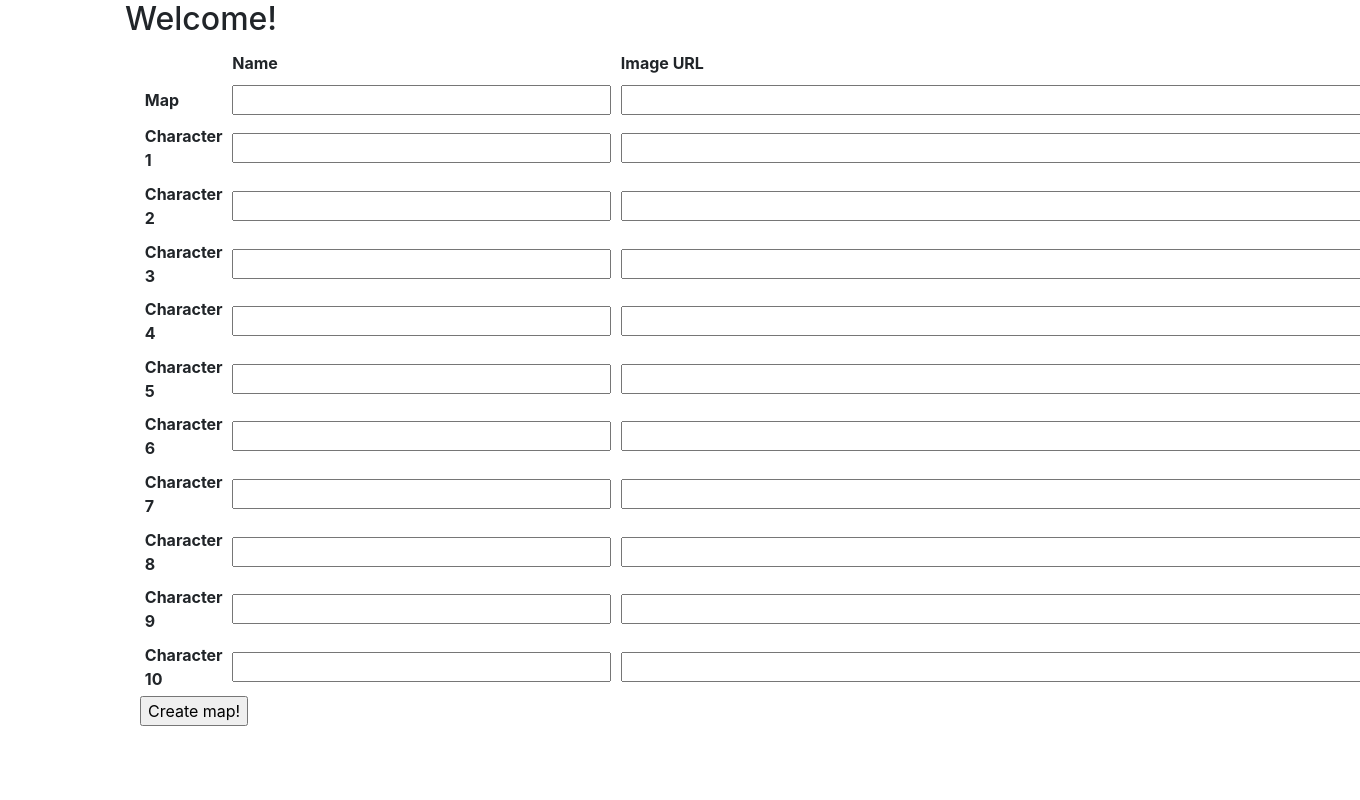
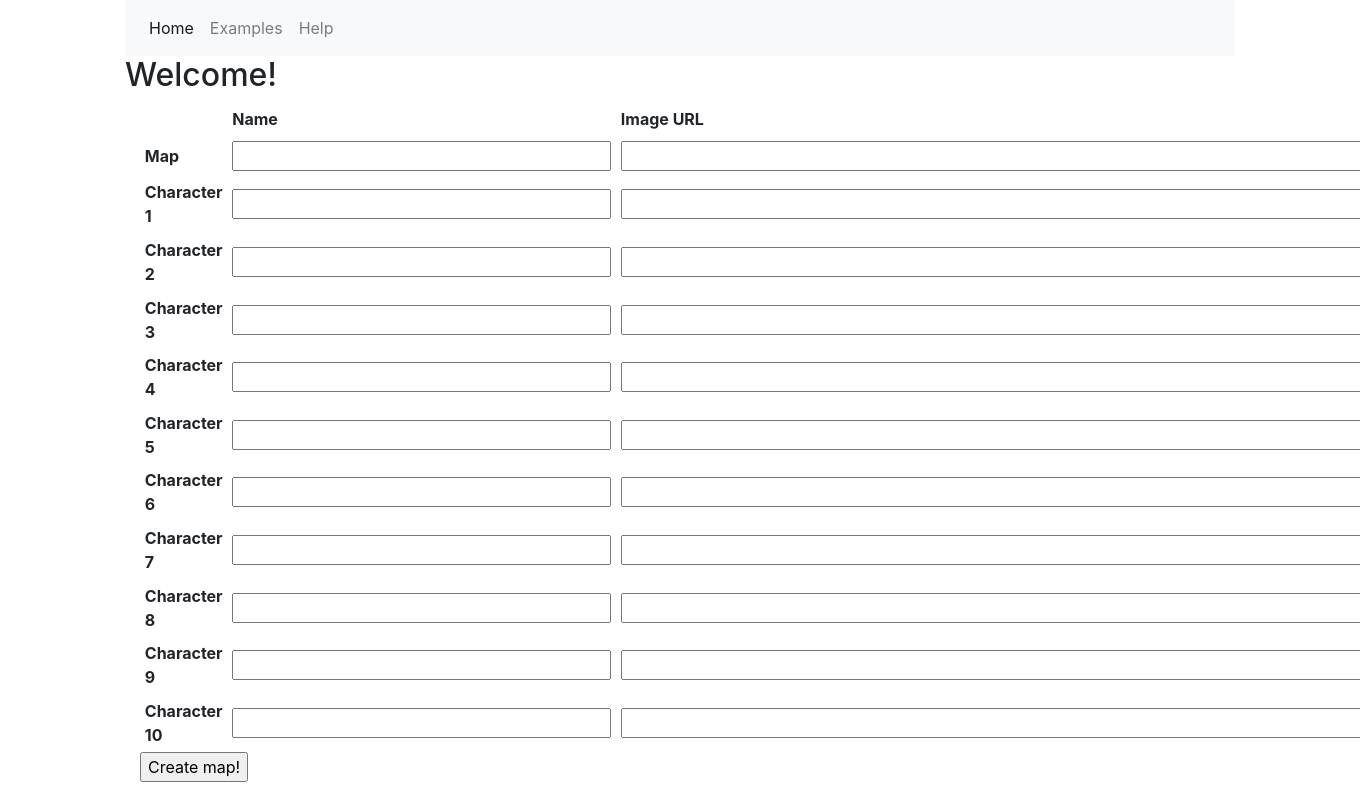
Before and after one commit to alvaropp/interactive-fantasy-map, a Flask app: page / in a window 1360 px wide; the page is wider, and only the part inside the window is pictured. Run offline with Flask 2, Linux system fonts and the light colour scheme; some libraries are stand-ins or nearby versions.

Commit message:
added navbar

```diff
--- a/templates/base.html
+++ b/templates/base.html
@@ -11,6 +11,22 @@
 </head>
 
 <body>
+    <div class="container">
+        <nav class="navbar navbar-expand-sm bg-light navbar-light">
+            <ul class="navbar-nav">
+                <li class="nav-item active">
+                    <a class="nav-link" href="{{ url_for('home') }}">Home</a>
+                </li>
+                <li class="nav-item">
+                    <a class="nav-link" href="{{ url_for('examples') }}">Examples</a>
+                </li>
+                <li class="nav-item">
+                    <a class="nav-link" href="{{ url_for('help') }}">Help</a>
+                </li>
+            </ul>
+        </nav>
+    </div>
+
     <div class="container">
         <div class="row">
             <div class="col-12">
```
